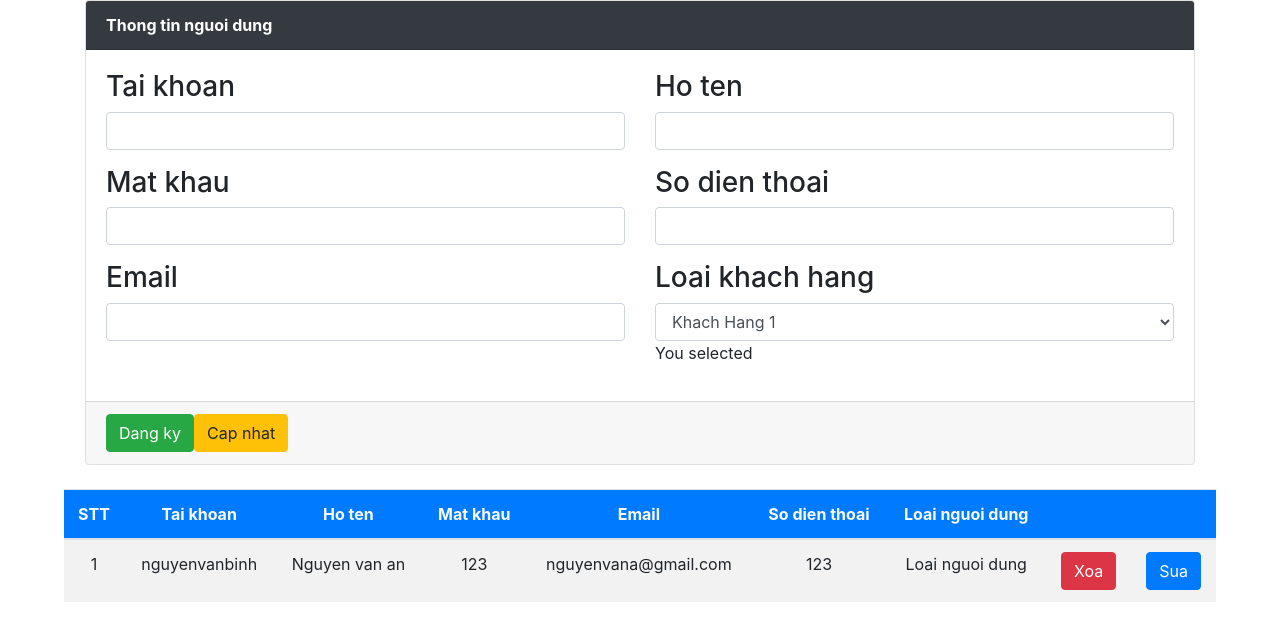
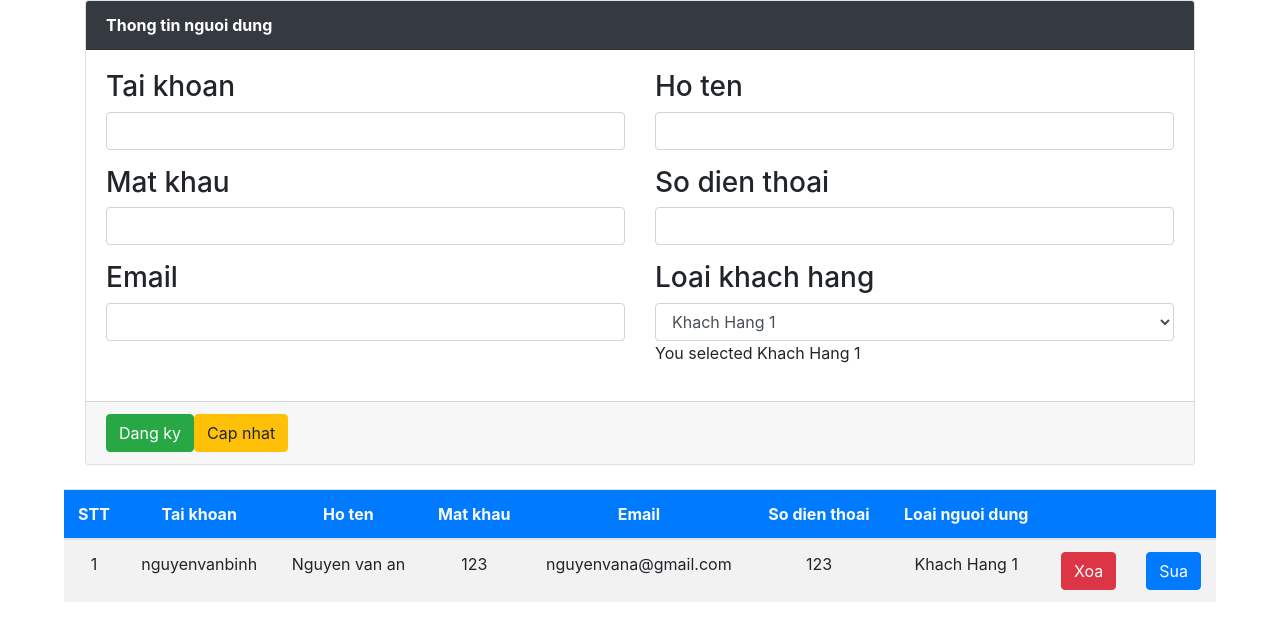
Before and after one commit to haictgcs18033/TodoList, a React (Create React App) app: page / in a window 1280 px wide. Shown: the top 640 px of the page. Built offline with nearby package versions, Linux system fonts and the light colour scheme.

Commit message:
fix: add new user

```diff
--- a/src/Components/FormDangKy.js
+++ b/src/Components/FormDangKy.js
@@ -1,5 +1,7 @@
-import React, { Component } from 'react'
-import { connect } from 'react-redux'
+/** @format */
+
+import React, { Component } from 'react';
+import { connect } from 'react-redux';
 
 class FormDangKy extends Component {
   handleChangeInput = (event) => {
@@ -10,91 +12,120 @@ class FormDangKy extends Component {
       type: 'SET_USER',
       nguoiDungRedux: {
         values: newValues,
-            }
-        })
-    }
+      },
+    });
+  };
   handleSubmit = (event) => {
     event.preventDefault();
     this.props.dispatch({
       type: 'THEM_KHACH_HANG',
-            khachHang: this.props.nguoiDungRedux.values
-        })
-    }
-    // state = {
-    //     selectValue: 'khachhang1'
-    // }
-    handleChoose = (event) => {
-        //   this.setState({
-        //       selectValue:event.target.value
-        //   })
+      khachHang: this.props.nguoiDungRedux.values,
+    });
+  };
 
-        this.props.nguoiDungRedux.values.khachHang = event.target.value
-    }
   render() {
-        let { taiKhoanKH, matKhau, hoTen, email, soDienThoai, khachHang } = this.props.nguoiDungRedux.values;
-        let {khachhang1,khachhang2,khachhang3}=this.props.mangOption
+    let {
+      taiKhoanKH,
+      matKhau,
+      hoTen,
+      email,
+      soDienThoai,
+      khachHang,
+      loaiKhachHang,
+    } = this.props.nguoiDungRedux.values;
+    let { khachhang1, khachhang2, khachhang3 } = this.props.mangOption;
     return (
+      <div className='container'>
+        <form className='card text-left' onSubmit={this.handleSubmit}>
+          <div className='card-header bg-dark text-white  font-weight-bold'>
+            Thong tin nguoi dung
+          </div>
 
-            <div className="container">
-                <form className="card text-left" onSubmit={this.handleSubmit}>
-                    <div className="card-header bg-dark text-white  font-weight-bold">Thong tin nguoi dung</div>
-
-                    <div className="card-body">
-                        <div className="row">
-                            <div className="col-6">
-                                <div className="form-group">
+          <div className='card-body'>
+            <div className='row'>
+              <div className='col-6'>
+                <div className='form-group'>
                   <h3>Tai khoan</h3>
-                                    <input className="form-control" name="taiKhoanKH" onChange={this.handleChangeInput}
-                                        value={taiKhoanKH} />
+                  <input
+                    className='form-control'
+                    name='taiKhoanKH'
+                    onChange={this.handleChangeInput}
+                    value={taiKhoanKH}
+                  />
                 </div>
-                                <div className="form-group">
+                <div className='form-group'>
                   <h3>Mat khau</h3>
-                                    <input className="form-control" name="matKhau" onChange={this.handleChangeInput}
-                                        value={matKhau} />
+                  <input
+                    className='form-control'
+                    name='matKhau'
+                    onChange={this.handleChangeInput}
+                    value={matKhau}
+                  />
                 </div>
-                                <div className="form-group">
+                <div className='form-group'>
                   <h3>Email</h3>
-                                    <input className="form-control" name="email" onChange={this.handleChangeInput}
-                                        value={email} />
+                  <input
+                    className='form-control'
+                    name='email'
+                    onChange={this.handleChangeInput}
+                    value={email}
+                  />
                 </div>
               </div>
-                            <div className="col-6">
-                                <div className="form-group">
+              <div className='col-6'>
+                <div className='form-group'>
                   <h3>Ho ten</h3>
-                                    <input typeInput="email" className="form-control" name="hoTen" onChange={this.handleChangeInput}
-                                        value={hoTen} />
+                  <input
+                    typeInput='email'
+                    className='form-control'
+                    name='hoTen'
+                    onChange={this.handleChangeInput}
+                    value={hoTen}
+                  />
                 </div>
-                                <div className="form-group">
+                <div className='form-group'>
                   <h3>So dien thoai</h3>
-                                    <input typeInput="phone" className="form-control" name="soDienThoai" onChange={this.handleChangeInput}
-                                        value={soDienThoai} />
+                  <input
+                    typeInput='phone'
+                    className='form-control'
+                    name='soDienThoai'
+                    onChange={this.handleChangeInput}
+                    value={soDienThoai}
+                  />
                 </div>
-                                <div className="form-group">
+                <div className='form-group'>
                   <h3>Loai khach hang</h3>
-                                    <select className="form-control" value={khachHang} onChange={this.handleChoose}>
-                                        <option value= {khachhang1}>Khach Hang 1</option>
+                  <select
+                    name='loaiKhachHang'
+                    className='form-control'
+                    value={khachHang}
+                    onChange={this.handleChangeInput}>
+                    <option value={khachhang1}>Khach Hang 1</option>
                     <option value={khachhang2}>Khach Hang 2</option>
                     <option value={khachhang3}>Khach Hang 3</option>
                   </select>
-                                    <p>You selected {khachhang1}</p>
+                  <p>You selected {loaiKhachHang}</p>
                 </div>
               </div>
             </div>
-
           </div>
-                    <div className="card-footer">
-                        <button className="btn btn-success" type="submit">Dang ky</button>
-                        <button className="btn btn-warning" type="button">Cap nhat </button>
+          <div className='card-footer'>
+            <button className='btn btn-success' type='submit'>
+              Dang ky
+            </button>
+            <button className='btn btn-warning' type='button'>
+              Cap nhat{' '}
+            </button>
           </div>
         </form>
       </div>
-        )
+    );
   }
 }
-const mapStateToProps = state => {
+const mapStateToProps = (state) => {
   return {
-        mangOption:state.BaiTapQuanLyNguoiDungReducer.mangOption,
-        nguoiDungRedux: state.BaiTapQuanLyNguoiDungReducer.nguoiDungRedux
-    }
-}
-export default connect(mapStateToProps)(FormDangKy)
+    mangOption: state.BaiTapQuanLyNguoiDungReducer.mangOption,
+    nguoiDungRedux: state.BaiTapQuanLyNguoiDungReducer.nguoiDungRedux,
+  };
+};
+export default connect(mapStateToProps)(FormDangKy);
--- a/src/Components/TableNguoiDung.js
+++ b/src/Components/TableNguoiDung.js
@@ -6,16 +6,16 @@ import { connect } from 'react-redux';
 class TableNguoiDung extends Component {
   renderNguoiDung = () => {
     return this.props.mangNguoiDung.map((user, index) => {
-        // index ++
+      // index ++
       return (
         <tr key={index}>
-          <td>{index+1}</td>
+          <td>{index + 1}</td>
           <td>{user.taiKhoanKH}</td>
           <td>{user.hoTen}</td>
           <td>{user.matKhau}</td>
           <td>{user.email}</td>
           <td>{user.soDienThoai}</td>
-          <td>Loai nguoi dung</td>
+          <td>{user.loaiKhachHang}</td>
           <td>
             <button className='btn btn-danger'>Xoa</button>
           </td>
@@ -29,7 +29,9 @@ class TableNguoiDung extends Component {
   render() {
     return (
       <div>
-        <table className='table mt-4 table-striped' style={{width:"90%",margin:"0 auto"}}>
+        <table
+          className='table mt-4 table-striped'
+          style={{ width: '90%', margin: '0 auto' }}>
           <thead className=' bg-primary text-light'>
             <tr>
               <th>STT</th>
--- a/src/redux/BaiTapQuanLyNguoiDungReducer.js
+++ b/src/redux/BaiTapQuanLyNguoiDungReducer.js
@@ -9,15 +9,15 @@ const stateDefault = {
       matKhau: 123,
       email: 'nguyenvana@gmail.com',
       soDienThoai: 123,
+      loaiKhachHang: 'Khach Hang 1',
     },
   ],
-    mangOption:[
-        {
-            khachhang1:'Khach Hang 1',
-            khachhang2:'Khach Hang 2',
-            khachhang3:'Khach Hang 3'
-        }
-    ],
+  mangOption: {
+    khachhang1: 'Khach Hang 1',
+    khachhang2: 'Khach Hang 2',
+    khachhang3: 'Khach Hang 3',
+  },
+
   nguoiDungRedux: {
     values: {
       // id: 1,
@@ -26,7 +26,7 @@ const stateDefault = {
       hoTen: '',
       email: '',
       soDienThoai: '',
-
+      loaiKhachHang: 'Khach Hang 1',
     },
     errors: {
       taiKhoanKH: '',
@@ -41,16 +41,20 @@ const stateDefault = {
 export const BaiTapQuanLyNguoiDungReducer = (state = stateDefault, action) => {
   switch (action.type) {
     case 'THEM_KHACH_HANG': {
-            const mangUserUpdate = [...state.mangNguoiDung];
-            let index = mangUserUpdate.findIndex(
+      let index = state.mangNguoiDung.findIndex(
         (user) => user.id === state.nguoiDungRedux.values.id
       );
       if (index !== -1) {
-                mangUserUpdate.push(state.nguoiDungRedux.values);
+        state.mangNguoiDung = [
+          ...state.mangNguoiDung,
+          state.nguoiDungRedux.values,
+        ];
       }
-            state.mangNguoiDung = mangUserUpdate;
       return { ...state };
     }
+    case 'SWITCH_CUSTOMER_TYPE':
+      state.nguoiDungRedux.values.loaiKhachHang = action.customerType;
+      return { ...state };
     case 'SET_USER': {
       state.nguoiDungRedux = action.nguoiDungRedux;
       return { ...state };
```
Also changed, not shown: 1 other file (tests, documents, lock files or other folders). Lines whose indentation alone changed are shown as unchanged.
